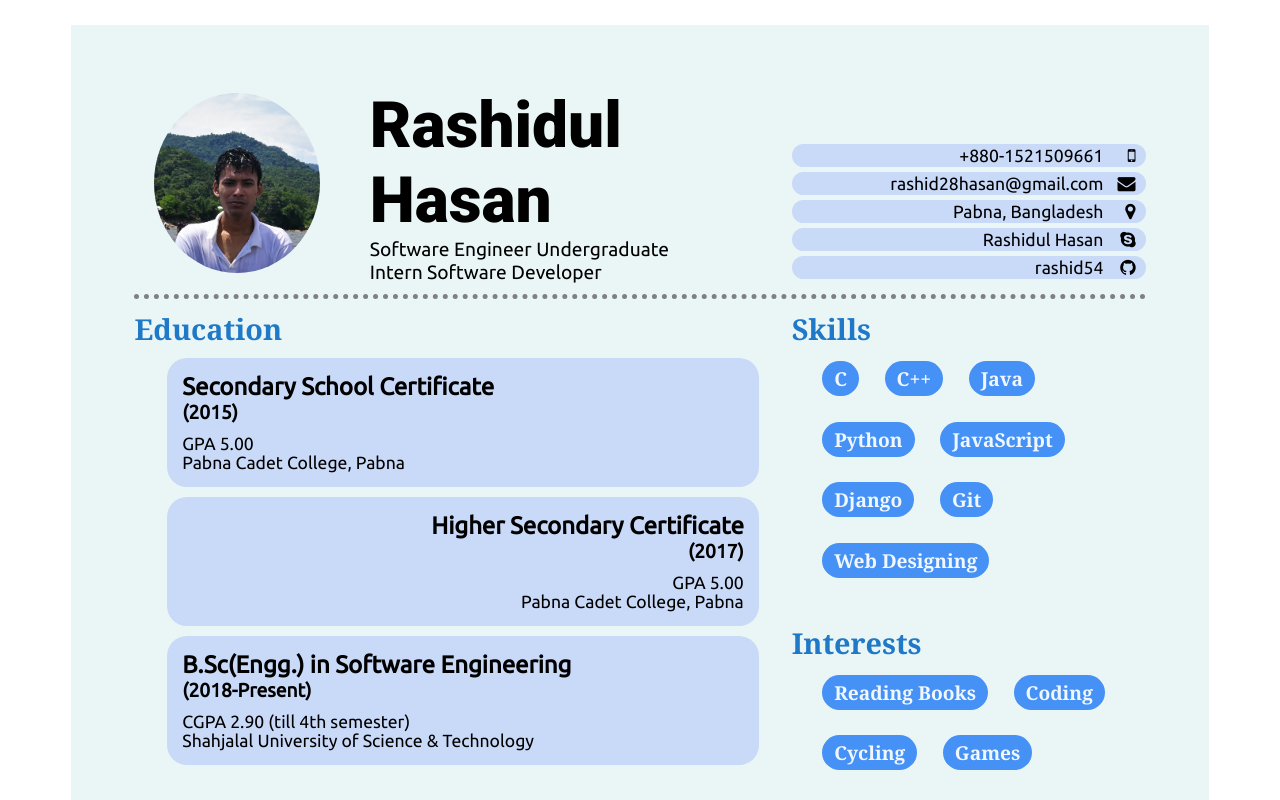
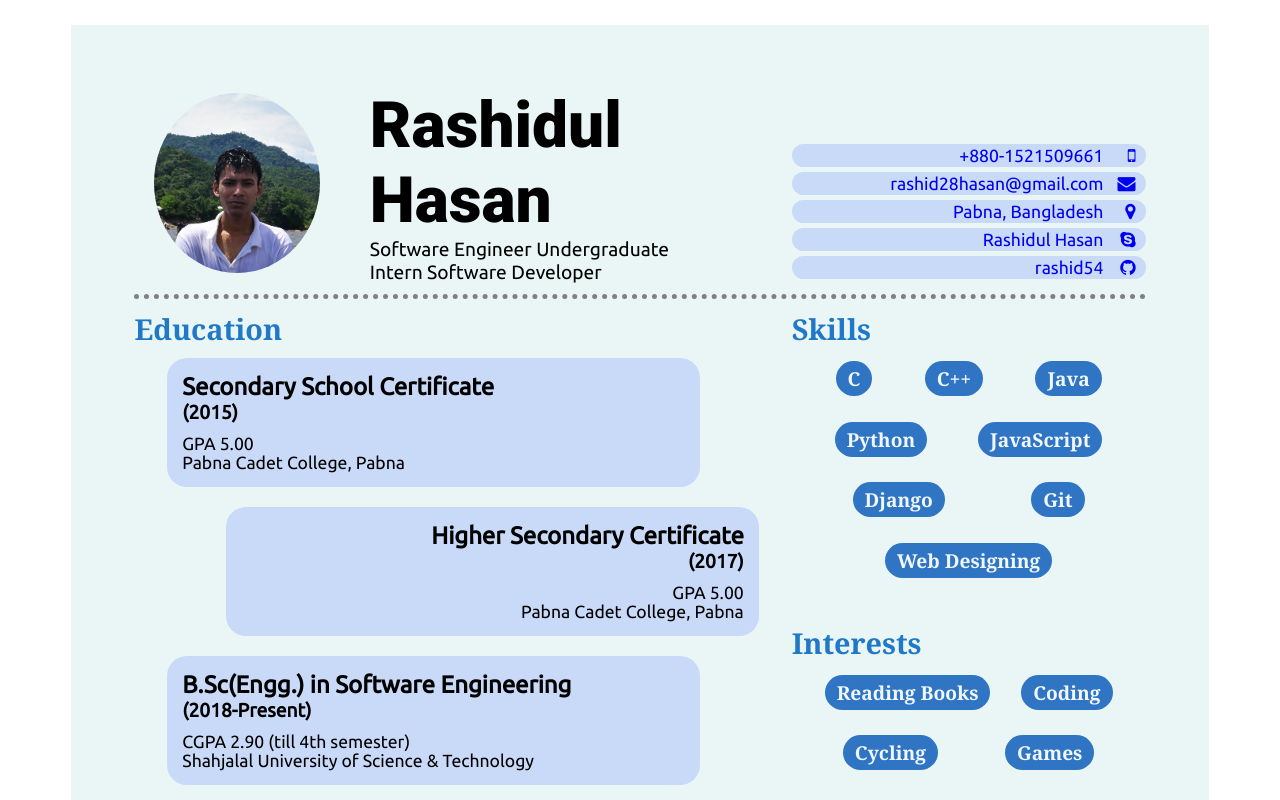
Before and after one commit to rashid54/my_cv, a plain HTML site: page index.html in a window 1280 px wide. Shown: the top 800 px of the page. Drawn offline with Linux system fonts and the light colour scheme.

Commit message:
stable 0.5

```diff
--- a/index.html
+++ b/index.html
@@ -24,27 +24,36 @@
       </div>
 
       <div class="contacts">
+        <a href="#">
           <p class="contactItem">
             +880-1521509661
             &nbsp; <i class="fa fa-mobile"></i>
           </p>
+        </a>
+        <a href="mailto:rashid28hasan@gmail.com">
           <p class="contactItem">
             rashid28hasan@gmail.com
             &nbsp; <i class="fa fa-envelope"></i>
           </p>
+        </a>
+        <a href="https://goo.gl/maps/5FhXXm7KSKtk9uEGA">
           <p class="contactItem">
             Pabna, Bangladesh
             &nbsp; <i class="fa fa-map-marker"></i>
           </p>
+        </a>
+        <a href="https://join.skype.com/invite/qBZykk4bSkuk">
           <p class="contactItem">
             Rashidul Hasan
             &nbsp; <i class="fa fa-skype"></i>
           </p>
+        </a>
+        <a href="https://github.com/rashid54">
           <p class="contactItem">
             rashid54
             &nbsp; <i class="fa fa-github"></i>
           </p>
-        <!-- TODO: add links -->
+        </a>
       </div>
 
       <hr>
--- a/styles.css
+++ b/styles.css
@@ -103,6 +103,8 @@ hr {
 .itemList {
   width: 90%;
   margin: auto;
+  display: flex;
+  flex-flow: column wrap;
 }
 
 .item {
@@ -110,10 +112,12 @@ hr {
   padding: 15px;
   border-radius: 20px;
   background-color: #c9daf8;
+  width: 85%;
 }
 
 .alignRight {
   text-align: right;
+  align-self: flex-end;
 }
 
 .sourceCode {
@@ -156,6 +160,7 @@ hr {
   flex-wrap: wrap;
   width: 90%;
   margin: auto;
+  justify-content: space-around;
 }
 
 .blockPoint {
@@ -163,7 +168,7 @@ hr {
   padding: .25rem .75rem;
   border-style: none;
   border-radius: 10rem;
-  background-color: #4591f5;
+  background-color: #2f75c4;
   font-family: 'Noto Serif', serif;
   font-size: 1.2rem;
   color: #f0f7ff;
```
Lines whose indentation alone changed are shown as unchanged.
